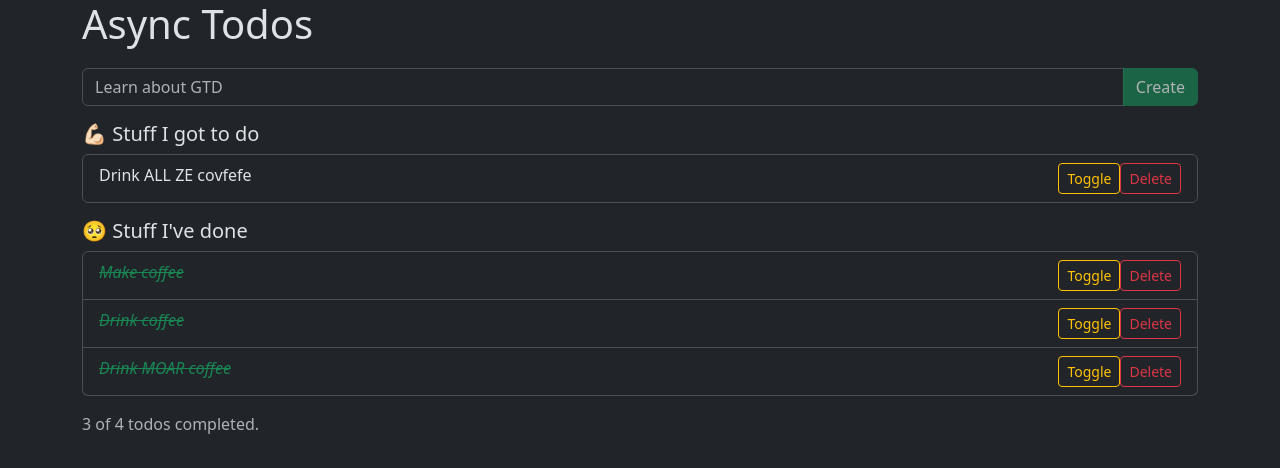
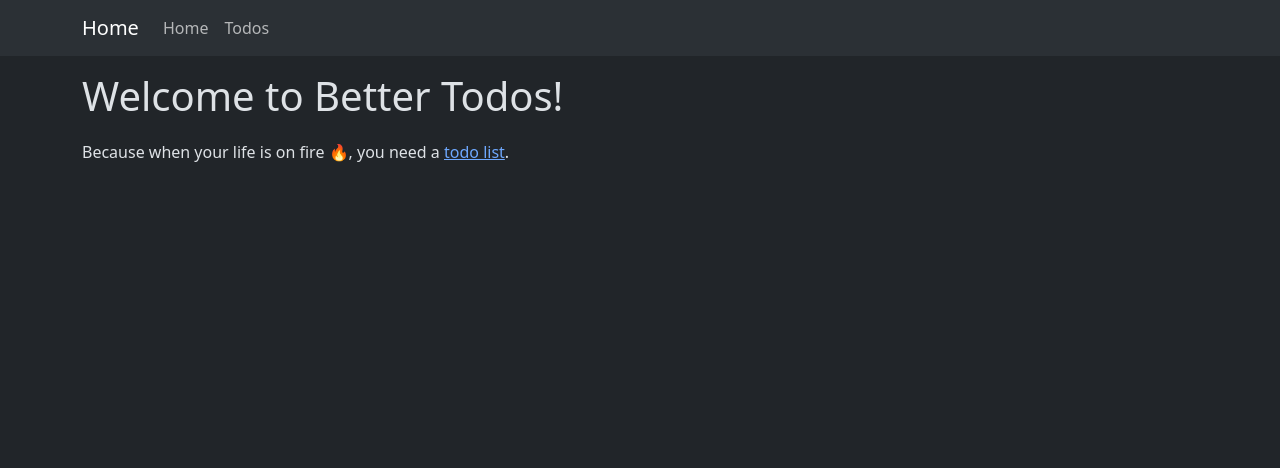
Before and after one commit to eddestl/better-todo, a React (Vite) app: page / in a window 1280 px wide. Shown: the top 468 px of the page. Built offline with nearby package versions, Linux system fonts and the light colour scheme; data requests are answered from the project's data file.

Commit message:
added road map, and Navbar

```diff
--- a/package.json
+++ b/package.json
@@ -23,7 +23,7 @@
   "@types/node": "^24.12.0",
   "@types/react": "^19.2.14",
   "@types/react-dom": "^19.2.3",
-    "@vitejs/plugin-react": "^6.0.0",
+  "@vitejs/plugin-react": "^4.0.0",
   "bootstrap": "^5.3.8",
   "eslint": "^9.39.4",
   "eslint-plugin-react-hooks": "^7.0.1",
@@ -32,6 +32,6 @@
   "sass": "1.77.6",
   "typescript": "~5.9.3",
   "typescript-eslint": "^8.56.1",
-    "vite": "^8.0.0"
+  "vite": "^5.4.0"
 }
 }
--- a/src/App.tsx
+++ b/src/App.tsx
@@ -1,109 +1,24 @@
-import { useEffect, useState } from "react";
-import Alert from "react-bootstrap/Alert";
 import Container from "react-bootstrap/Container";
-import AddTodoForm from "./components/AddTodoForm";
-import TodoCounter from "./components/TodoCounter";
-import TodoList from "./components/TodoList";
-import * as TodosAPI from "./services/TodosAPI";
-import type { Todo } from "./types/Todo.types";
-import "./assets/scss/App.scss";
+import { Route, Routes } from "react-router";
+import HomePage from "./pages/HomePage";
+import TodosPage from "./pages/TodosPage";
+import Navigation from "./pages/partials/Navigation";
+
+
 
 function App() {
-	const [error, setError] = useState<string | false>(false);
-	const [isLoading, setIsLoading] = useState(true);
-	const [todos, setTodos] = useState<Todo[] | null>(null);
 
-	const getTodos = async () => {
-		try {
-			const data = await TodosAPI.getTodos();
-			setTodos(data);
-
-		} catch (err) {
-			console.error("getTodos error:", err);
-			setError(err instanceof Error
-				? "Could not load todos from API: " + err.message
-				: "It's not me, it's you"
-			);
-		}
-
-		setIsLoading(false);
-	}
-
-	const handleAddTodo = async (title: string) => {
-		// FIX ME: Create todo on server
-		try {
-			// Post todo payload to API
-			const createdTodo = await TodosAPI.createTodo({
-				title,
-				completed: false,
-			});
-			console.log("Created todo, yay!!! Reloading todos...");
-
-			setTodos([...todos ?? [], createdTodo]);
-
-		} catch (err) {
-			console.error("Error thrown when creating todo:", err);
-			setError(err instanceof Error
-				? "Could not create todo: " + err.message
-				: "It's not me, it's you"
-			);
-		}
-	}
-
-	const handleDeleteTodo = (todo: Todo) => {
-		// FIX ME: Delete todo on server
-	}
-
-	const handleToggleTodo = (todo: Todo) => {
-		// FIX ME: Toggle todo on server
-	}
-
-	useEffect(() => {
-		// eslint-disable-next-line react-hooks/set-state-in-effect
-		getTodos();
-	}, []);
-
-	// Derive list of completed/incompleted todos from the `todos` state
-	const completedTodos = todos?.filter(todo => todo.completed) ?? [];
-	const incompleteTodos = todos?.filter(todo => !todo.completed) ?? [];
 
 	return (
-		<Container>
-			<h1>Async Todos</h1>
-
-			<AddTodoForm onAddTodo={handleAddTodo} />
-
-			{error && <Alert variant="danger">{error}</Alert>}
-
-			{isLoading && <p>Loading todos...</p>}
-
-			{todos && (
-				todos.length ? (
-					<>
-						<h2 className="h5 mb-2">💪🏻 Stuff I got to do</h2>
-						<TodoList
-							onDelete={handleDeleteTodo}
-							onToggle={handleToggleTodo}
-							todos={incompleteTodos}
-						/>
-
-						<h2 className="h5 mb-2">🥺 Stuff I've done</h2>
-						<TodoList
-							onDelete={handleDeleteTodo}
-							onToggle={handleToggleTodo}
-							todos={completedTodos}
-						/>
-
-						<TodoCounter
-							completed={completedTodos.length}
-							total={todos.length}
-						/>
-					</>
-				) : (
-					<p>You ain't got no todos to do, time to party!!111 Untz untz untz 🥳!</p>
-				)
-			)}
+		<>
+		<Navigation/>
+		<Container className="py-3">
+			<Routes>
+				<Route path="/" element= {<HomePage/>}/>
+				<Route path="/todos" element= {<TodosPage/>}/>
+			</Routes>
 		</Container>
+		</>
 	);
 }
 
--- a/src/main.tsx
+++ b/src/main.tsx
@@ -1,9 +1,12 @@
 import { StrictMode } from "react";
 import { createRoot } from "react-dom/client";
 import App from "./App.tsx";
+import { BrowserRouter } from "react-router";
 
 createRoot(document.getElementById("root")!).render(
 	<StrictMode>
-		<App />
+		<BrowserRouter>
+			<App />
+		</BrowserRouter>
 	</StrictMode>,
 );
--- /dev/null
+++ b/src/pages/HomePage.tsx
@@ -0,0 +1,13 @@
+import { Link } from "react-router";
+
+const HomePage = () => {
+	return (
+		<>
+			<h1>Welcome to Better Todos!</h1>
+
+			<p>Because when your life is on fire 🔥, you need a <Link to="/todos">todo list</Link>.</p>
+		</>
+	)
+}
+
+export default HomePage;
--- /dev/null
+++ b/src/pages/TodosPage.tsx
@@ -0,0 +1,118 @@
+
+import { useEffect, useState } from "react";
+import Alert from "react-bootstrap/Alert";
+import Container from "react-bootstrap/Container";
+import AddTodoForm from "../components/AddTodoForm";
+import TodoCounter from "../components/TodoCounter";
+import TodoList from "../components/TodoList";
+import * as TodosAPI from "../services/TodosAPI";
+import type { Todo } from "../types/Todo.types";
+import "../assets/scss/App.scss";
+
+const TodosPage = () => {
+	const [todos, setTodos] = useState<Todo[] |null>(null);
+	const [error, setError] = useState<string | false>(false);
+	const [isLoading, setIsLoading] = useState(true);
+
+	const getTodos = async () => {
+      try{
+		const data = await TodosAPI.getTodos();
+
+      setTodos(data);
+      setIsLoading(false);
+  } catch(err){
+      console.error("getTodos error: ", err)
+      setError(err instanceof Error ? err.message : "It's not me, it's you")
+       setIsLoading(false);
+  }
+
+}
+
+	const handleAddTodo = async (title: string) => {
+		try{
+			const newTodo = await TodosAPI.createTodos({
+				title:title,
+				completed:false
+			});
+			console.log("created Todo yayy! Reloading todos...");
+
+			setTodos([...todos ?? [], newTodo])
+		} catch (err) {
+			console.error("Error thrown when creating Todo: ", err)
+      		setError( err instanceof Error ? "Could not create TODO" +err.message : "It's not me, it's you")
+       		setIsLoading(false);
+		}
+	}
+
+	const handleDeleteTodo = async (todo: Todo) => {
+		try{
+			await TodosAPI.deleteTodo(todo.id);
+			await getTodos();
+		} catch (err) {
+			console.error("Error thrown when deleting Todo: ", err)
+      		setError( err instanceof Error ? "Could not delete TODO" +err.message : "It's not me, it's you")
+       		setIsLoading(false);
+		}
+	}
+
+	const handleToggleTodo = async (todo: Todo) => {
+		try{
+			const updatedTodo = await TodosAPI.updateTodos(todo.id,{
+				completed : !todo.completed
+			});
+			console.log("Updating toggle!");
+
+			setTodos(prev => prev ? prev.map(todo => todo.id === updatedTodo.id ? updatedTodo : todo): []);
+		} catch (err) {
+			console.error("Error thrown when updating Todo: ", err)
+      		setError( err instanceof Error ? "Could not update TODO" +err.message : "It's not me, it's you")
+       		setIsLoading(false);
+		}
+	}
+
+	// Derive list of completed/incompleted todos from the `todos` state
+	const completedTodos = todos?.filter(todo => todo.completed) ?? [];
+	const incompleteTodos = todos?.filter(todo => !todo.completed) ?? [];
+
+	useEffect(() => {
+		// eslint-disable-next-line react-hooks/set-state-in-effect
+		getTodos();
+	}, []);
+    return (
+ <Container>
+			<h1>Simple Todos</h1>
+
+			<AddTodoForm onAddTodo={handleAddTodo} />
+
+			{error && <Alert variant="danger">{error}</Alert>}
+
+      {isLoading && <p>Loading todo items</p>}
+
+
+			{todos && ( todos.length ? (
+				<>
+					<h2 className="h5 mb-2">💪🏻 Stuff I got to do</h2>
+          <TodoList
+              onDelete ={handleDeleteTodo}
+              onToggle = {handleToggleTodo}
+              todos = {incompleteTodos}/>
+
+					<h2 className="h5 mb-2">🥺 Stuff I've done</h2>
+          <TodoList
+              onDelete ={handleDeleteTodo}
+              onToggle = {handleToggleTodo}
+              todos = {completedTodos}/>
+
+					<TodoCounter
+						completed={completedTodos.length}
+						total={todos.length}
+					/>
+				</>
+			) : (
+				<p>You ain't got no todos to do, time to party!!111 Untz untz untz 🥳!</p>
+			)
+      )}
+		</Container>
+        )
+}
+export default TodosPage;
--- /dev/null
+++ b/src/pages/partials/Navigation.tsx
@@ -0,0 +1,21 @@
+import { Container, Nav, Navbar} from 'react-bootstrap'
+import { Link } from 'react-router';
+
+export const Navigation = () => {
+  return (
+ <Navbar expand="lg" className="bg-body-tertiary">
+      <Container>
+        <Navbar.Brand as={Link} to="/">Home</Navbar.Brand>
+        <Navbar.Toggle aria-controls="basic-navbar-nav" />
+        <Navbar.Collapse id="basic-navbar-nav">
+          <Nav className="me-auto">
+            <Nav.Link as={Link} to="/">Home</Nav.Link>
+            <Nav.Link as={Link} to="/todos">Todos</Nav.Link>
+          </Nav>
+        </Navbar.Collapse>
+      </Container>
+    </Navbar>
+  )
+}
+
+export default Navigation;
--- a/src/services/TodosAPI.ts
+++ b/src/services/TodosAPI.ts
@@ -2,35 +2,46 @@
  * Service for communicating with the json-server backend
  */
 import axios from "axios";
-import type { CreateTodoPayload, Todo } from "../types/Todo.types";
-
+import type { CreateTodoPayload, Todo, UpdateTodoPayload } from "../types/Todo.types";
 const BASE_URL = "http://localhost:3000";
 
 /**
  * Get all todos (fetch edition)
+ * @returns
  */
 export const getTodosFetch = async () => {
-	// Make request to API
-	const res = await fetch(BASE_URL + "/todos");
-	if (!res.ok) {
-		throw new Error("Response was not OK!");
-	}
 
-	return await res.json();
+//eftersom den markerats som async, så kommer den har ett promise
+const res = await fetch(BASE_URL +"/todos") // returnerar ett promise om en response.
+      if(!res.ok){
+        throw new Error("somethings up")
+      }
+      return await res.json();
 }
 
 /**
- * Get all todos
+ * Get all todos (axios)
  */
-export const getTodos = async () => {
-	const res = await axios.get<Todo[]>(BASE_URL + "/todos");
-	return res.data;
+export const getTodos = async ()=> {
+    const res = await axios.get<Todo[]>(BASE_URL + "/todos");
+    return res.data;
+}
+
+export const createTodos = async (payload:CreateTodoPayload)=> {
+    const res = await axios.post<Todo>(BASE_URL + "/todos", payload);
+    return res.data;
+}
+
+export const updateTodos = async (id:number, payload:UpdateTodoPayload)=> {
+    const res = await axios.patch<Todo>(BASE_URL + "/todos/"+ id, payload)
+    console.log("id " + id)
+    return res.data;
 }
 
 /**
- * Create todo
+ * Delete a todo
  */
-export const createTodo = async (payload: CreateTodoPayload) => {
-	const res = await axios.post<Todo>(BASE_URL + "/todos", payload);
-	return res.data;
+export const deleteTodo = async (id:number)=> {
+    const res = await axios.delete<Todo>(BASE_URL + "/todos/"+ id)
+    return res.data;
 }
```
Also changed, not shown: src/types/Todo.types.ts (+6 -10 lines), 2 other files (tests, documents, lock files or other folders). Lines whose indentation alone changed are shown as unchanged.
